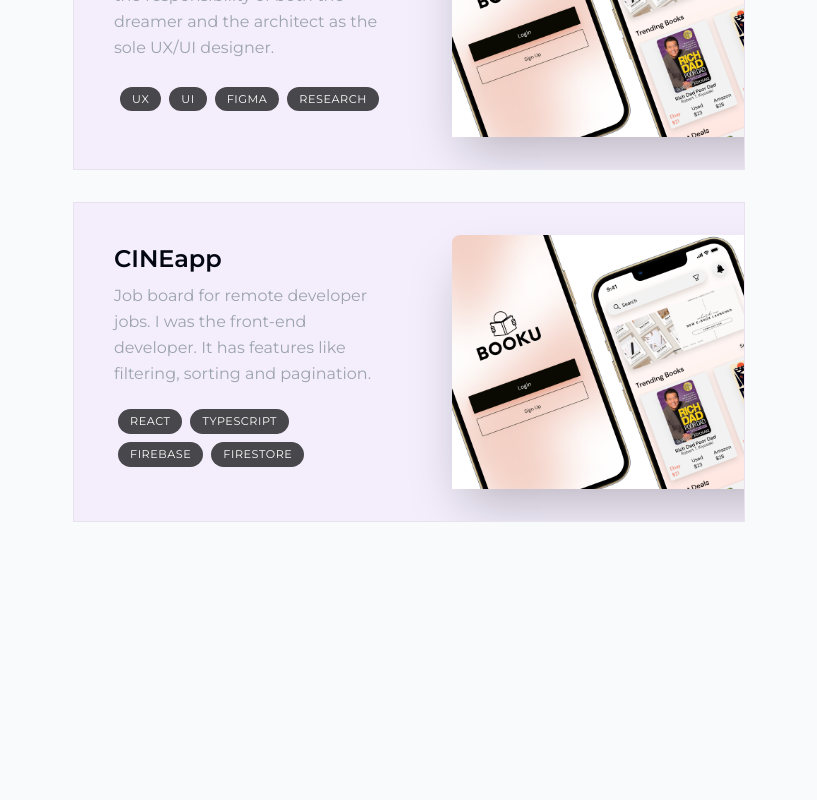
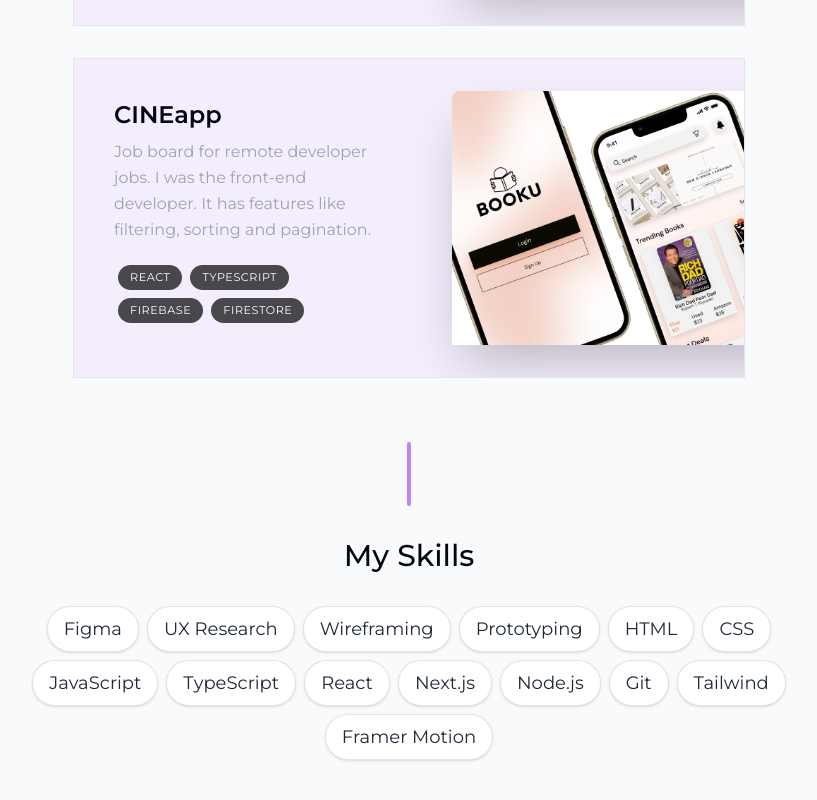
Before and after one commit to ThilPerera/Personal-Website-AF_20_16111, a Next.js app: page / in a window 1280 px wide. Shown: the part 1898-2698 px from the top of the page, without its empty margins (231-1048 px from the left). Before the commit the page ends 2452 px from the top, so only its background shows below. Built offline with nearby package versions, Linux system fonts and the light colour scheme.

Commit message:
Adding skill page

```diff
--- a/app/page.tsx
+++ b/app/page.tsx
@@ -3,6 +3,7 @@
 import Intro from "@/components/Intro";
 import Projects from "@/components/Projects";
 import SectionDivider from "@/components/Section-divider";
+import { Skill } from "@/components/Skill";
 
 export default function Home() {
   return (
@@ -13,6 +14,9 @@
       <About></About>
       <SectionDivider></SectionDivider>
       <Projects></Projects>
+      <SectionDivider>
+      </SectionDivider>
+      <Skill></Skill>
     </main>
   );
 }
```
